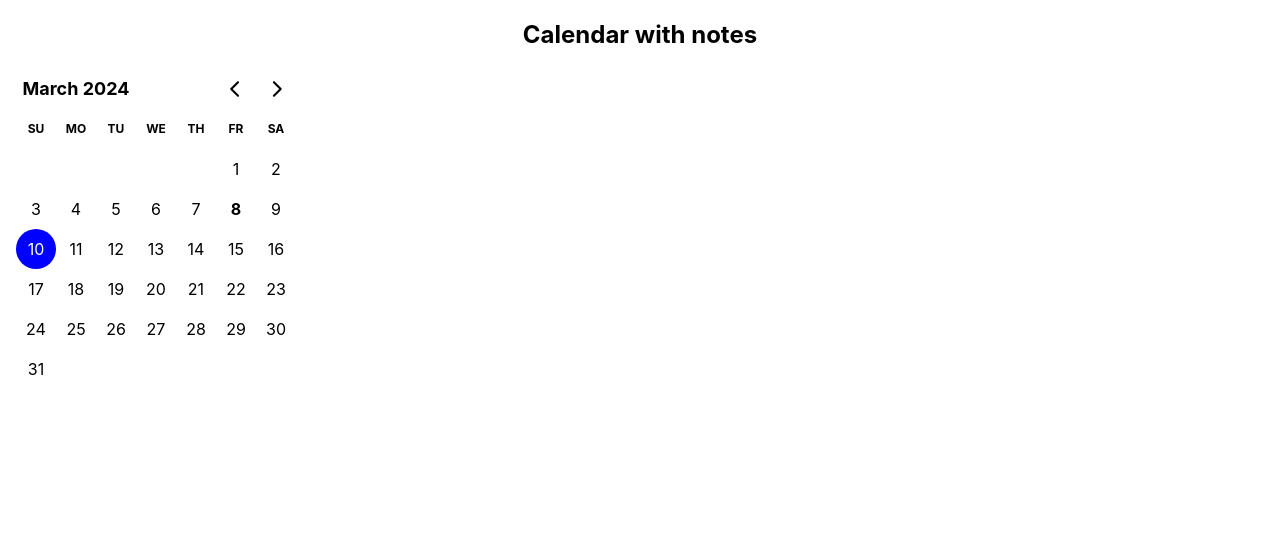
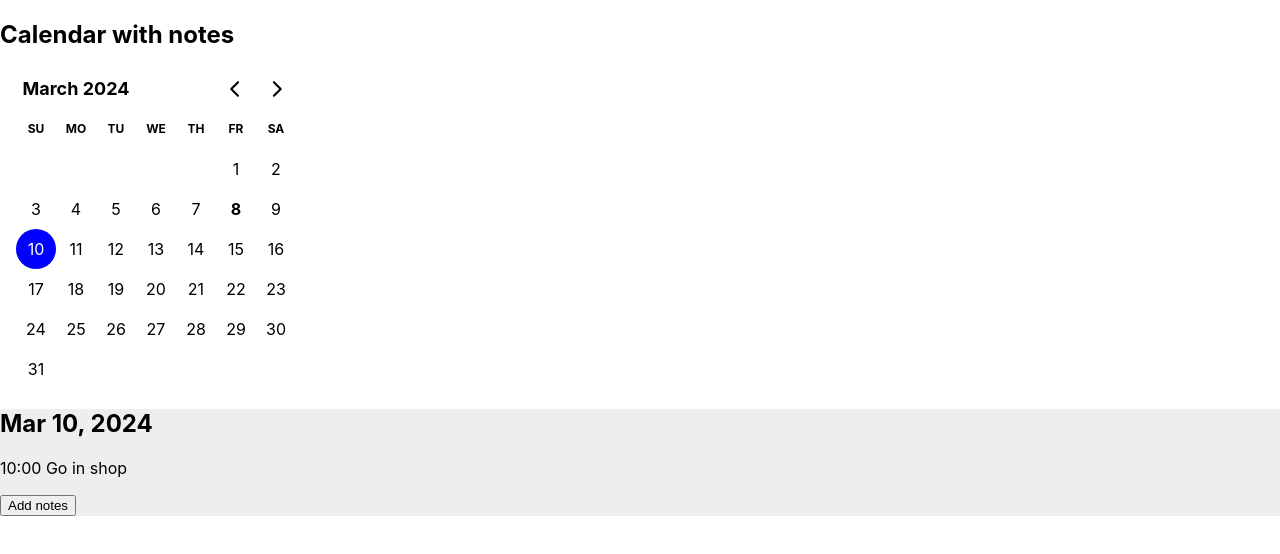
Before and after one commit to Vrnk03/ReactProjects, a React (Create React App) app: page / in a window 1280 px wide. Both pictures are taken after a click on the button "10". Shown: the top 554 px of the page. Built offline with nearby package versions, Linux system fonts and the light colour scheme.

Commit message:
refactoring

```diff
--- a/src/App.js
+++ b/src/App.js
@@ -1,12 +1,25 @@
+import "./App.css";
+import React, { useState } from "react";
+import { DayPicker } from "react-day-picker";
+import { format } from "date-fns";
+import "react-day-picker/dist/style.css";
 
-import './App.css';
-import Calendar from './components/Calendar';
-// import MyComponent from './components/MyComponent';
+import NotesList from "./components/NotesList";
 
 function App() {
+  const [selectedDay, setSelectedDay] = useState(null);
+
+  const handleDayClick = (day) => {
+    setSelectedDay(day);
+  };
+
   return (
-    <div className="App">
-      <Calendar/>
+    <div>
+      <h2>Calendar with notes</h2>
+
+      <DayPicker selected={selectedDay} onDayClick={handleDayClick} />
+
+      {selectedDay && <NotesList selectedDay={format(selectedDay, "PP")} />}
     </div>
   );
 }
--- a/src/components/Calendar.jsx
+++ /dev/null
@@ -1,24 +0,0 @@
-import React, { useState } from 'react';
-import {DayPicker} from 'react-day-picker';
-import 'react-day-picker/dist/style.css';
-
-function Calendar() {
-
-    const [selectedDay, setSelectedDay] = useState();
-
-    const handleDayClick = (day) => {
-        setSelectedDay(day);
-    };
-
-    return (
-        <div>
-        <h2>Calendar with notes</h2>
-        <DayPicker
-            selected={selectedDay}
-            onDayClick={handleDayClick}
-        />
-        </div>
-    );
-}
-
-export default Calendar;
--- /dev/null
+++ b/src/components/NoteItem.jsx
@@ -0,0 +1,13 @@
+import React from "react";
+
+function NoteItem(props) {
+  return (
+    <div>
+      <p>
+        {props.values.time} {props.values.text}
+      </p>
+    </div>
+  );
+}
+
+export default NoteItem;
--- /dev/null
+++ b/src/components/NotesList.jsx
@@ -0,0 +1,45 @@
+import React from "react";
+import NoteItem from "./NoteItem";
+
+function NotesList(props) {
+  const notes = [
+    {
+      id: 1,
+      date: "Mar 8, 2024",
+      text: "Go in restaran",
+      time: "18:00",
+    },
+    {
+      id: 2,
+      date: "Mar 8, 2024",
+      text: "Go in clab",
+      time: "21:00",
+    },
+    {
+      id: 3,
+      date: "Mar 10, 2024",
+      text: "Go in shop",
+      time: "10:00",
+    },
+  ];
+
+  const handleAddClick = () => {};
+
+  return (
+    <div style={{ backgroundColor: "#eee" }}>
+      <h2>{props.selectedDay}</h2>
+
+      {notes.some((item) => item.date === props.selectedDay) ? (
+        notes
+          .filter((item) => item.date === props.selectedDay)
+          .map((item) => <NoteItem key={item.id} values={item} />)
+      ) : (
+        <p>You haven't any notes</p>
+      )}
+
+      <button>Add notes</button>
+    </div>
+  );
+}
+
+export default NotesList;
```
